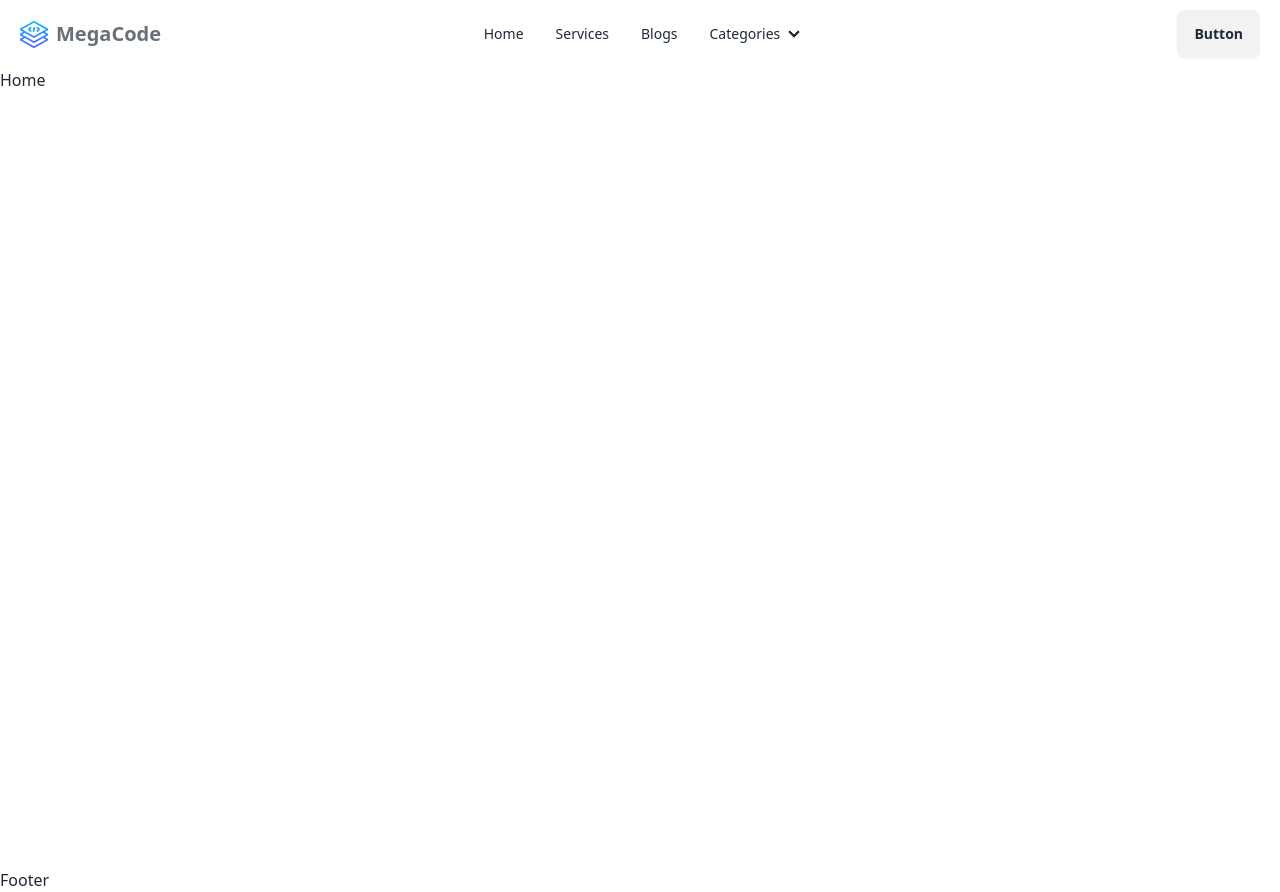
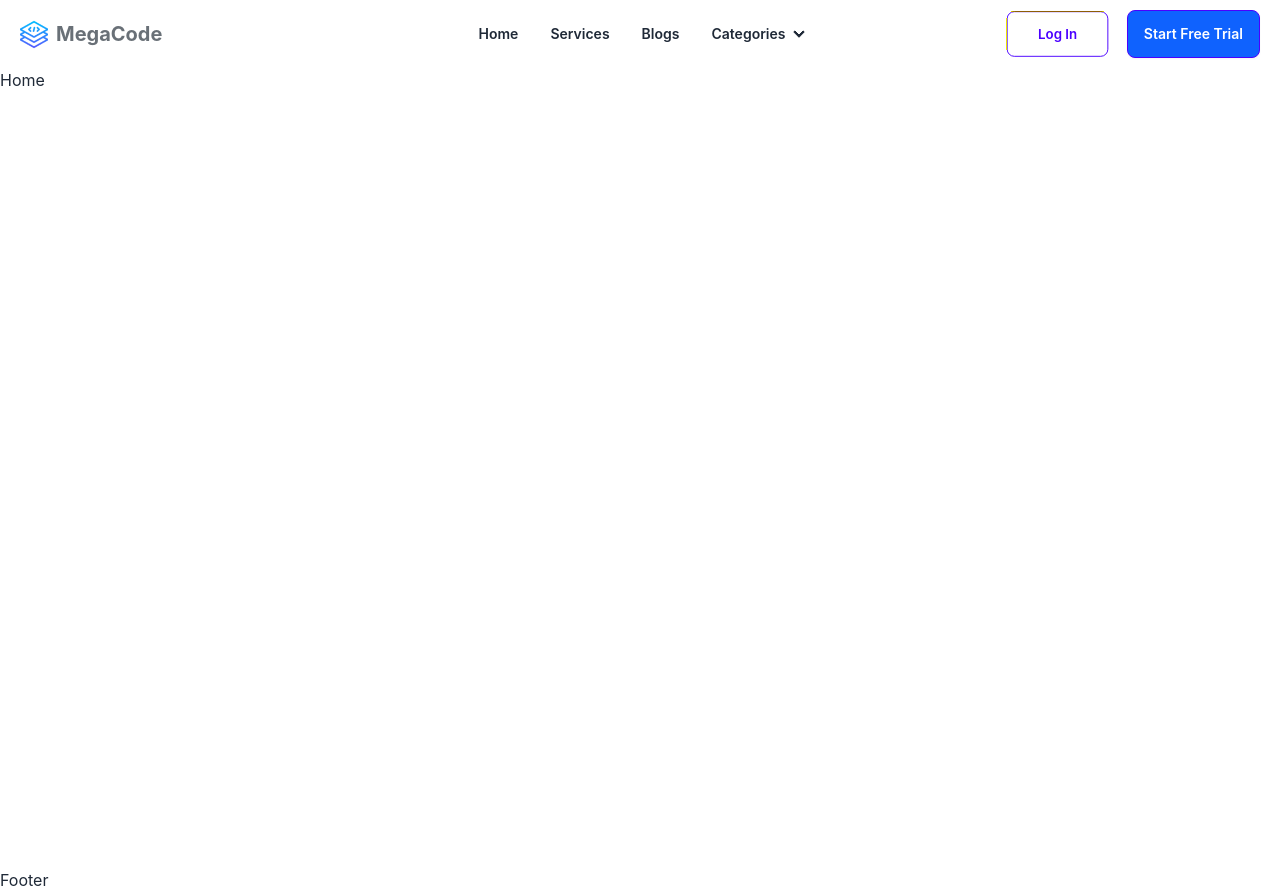
Before and after one commit to MHRatul/mega-agency-website, a React (Vite) app: page / in a window 1280 px wide. Built offline with nearby package versions, Linux system fonts and the light colour scheme.

Commit message:
Complete Nav-bar section

```diff
--- a/src/components/Navbar.jsx
+++ b/src/components/Navbar.jsx
@@ -24,25 +24,21 @@ const Navbar = () => {
                     </div>
                     <ul
                         tabIndex={0}
-                        className="menu menu-sm dropdown-content bg-base-100 rounded-box z-[1] mt-3 w-52 p-2 shadow"
-                    >
-                        <li>
-                            <a>Item 1</a>
-                        </li>
-                        <li>
-                            <a>Parent</a>
+                        className="menu menu-sm dropdown-content font-bold bg-base-100 rounded-box z-[1] mt-3 w-52 p-2 shadow">
+                    <li><Link to="/">Home</Link></li>
+                    <li><Link to="/services">Services</Link></li>
+                    <li><Link to="/blogs">Blogs</Link></li>
+                    <li>
+                        <details>
+                            <summary>Categories</summary>
                             <ul className="p-2">
-                                <li>
-                                    <a>Submenu 1</a>
-                                </li>
-                                <li>
-                                    <a>Submenu 2</a>
-                                </li>
+                                <li><Link>Web Design</Link></li>
+                                <li><Link>App Development</Link></li>
+                                <li><Link>UI/UX Design</Link></li>
+                                <li><Link>Digital Marketing</Link></li>
                             </ul>
-                        </li>
-                        <li>
-                            <a>Item 3</a>
-                        </li>
+                        </details>
+                    </li>
                     </ul>
                 </div>
                 <Link to="/" className="text-xl font-bold flex item-center">
@@ -51,40 +47,26 @@ const Navbar = () => {
                 </Link>
             </div>
             <div className="navbar-center hidden lg:flex">
-                <ul className="menu menu-horizontal px-1">
-                    <li>
-                        <Link to="/">Home</Link>
-                    </li>
-                    <li>
-                        <Link to="/services">Services</Link>
-                    </li>
-                    <li>
-                        <Link to="/blogs">Blogs</Link>
-                    </li>
+                <ul className="menu menu-horizontal px-1 font-semibold from-neutral-400">
+                    <li><Link to="/">Home</Link></li>
+                    <li><Link to="/services">Services</Link></li>
+                    <li><Link to="/blogs">Blogs</Link></li>
                     <li>
                         <details>
                             <summary>Categories</summary>
                             <ul className="p-2">
-                                <li>
-                                    <Link>Web Design</Link>
-                                </li>
-                                <li>
-                                    <Link>App Development</Link>
-                                </li>
-                                <li>
-                                    <Link>UI/UX Design</Link>
-                                </li>
-                                <li>
-                                    <Link>Digital Marketing</Link>
-                                </li>
+                                <li><Link>Web Design</Link></li>
+                                <li><Link>App Development</Link></li>
+                                <li><Link>UI/UX Design</Link></li>
+                                <li><Link>Digital Marketing</Link></li>
                             </ul>
                         </details>
                     </li>
-
                 </ul>
             </div>
-            <div className="navbar-end">
-                <a className="btn">Button</a>
+            <div className="navbar-end space-x-4">
+                <Link to="/login" className="btn btn-outline btn-primary px-8 hidden sm:flex">Log In</Link>
+                <Link to="/pricing" className="btn  btn-primary bg-primary text-white">Start Free Trial</Link>
             </div>
         </div>
     );
--- a/tailwind.config.js
+++ b/tailwind.config.js
@@ -5,7 +5,16 @@ export default {
     "./src/**/*.{js,ts,jsx,tsx}",
   ],
   theme: {
-    extend: {},
+    extend: {
+      fontFamily:{
+        sans: ["Inter","system-ui","Arial", "sans-sarif"],
+      },
+      colors:{
+        primary: '#0F62FE',
+        colorBg: '#F2F4F8',
+
+      }
+    },
   },
   plugins: [
     require('daisyui'),
```
